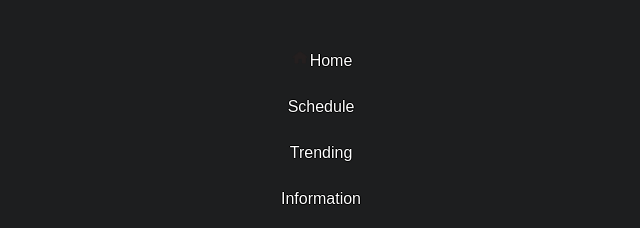
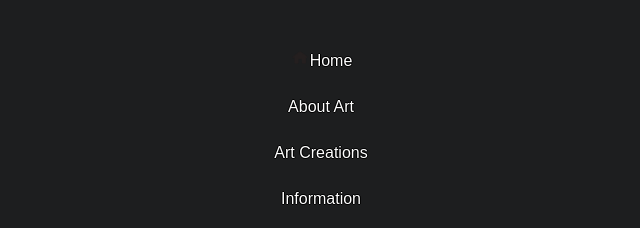
Before and after one commit to Gizmo-Channel/Gizmo-Channel.cc-journals, a plain HTML site: page left.html in a window 1280 px wide. Shown: the top 228 px of the page, 319-959 px from the left. Drawn offline with Linux system fonts and the light colour scheme.

Commit message:
Update left.html

```diff
--- a/left.html
+++ b/left.html
@@ -83,10 +83,10 @@
     	<a href="homepage2.html" target="One"><image src="img/22.png" width="20px" height="17px">Home</a>
     </li><br>
     <li>
-      <a href="profile.html" target="One">Schedule</a>
+      <a href="profile.html" target="One">About Art</a>
     </li><br>
     <li>
-      <a href="image.html" target="One">Trending</a>
+      <a href="image.html" target="One">Art Creations</a>
     </li><br>
     <li>
       <a href="info.html" target="One">Information</a>
```
